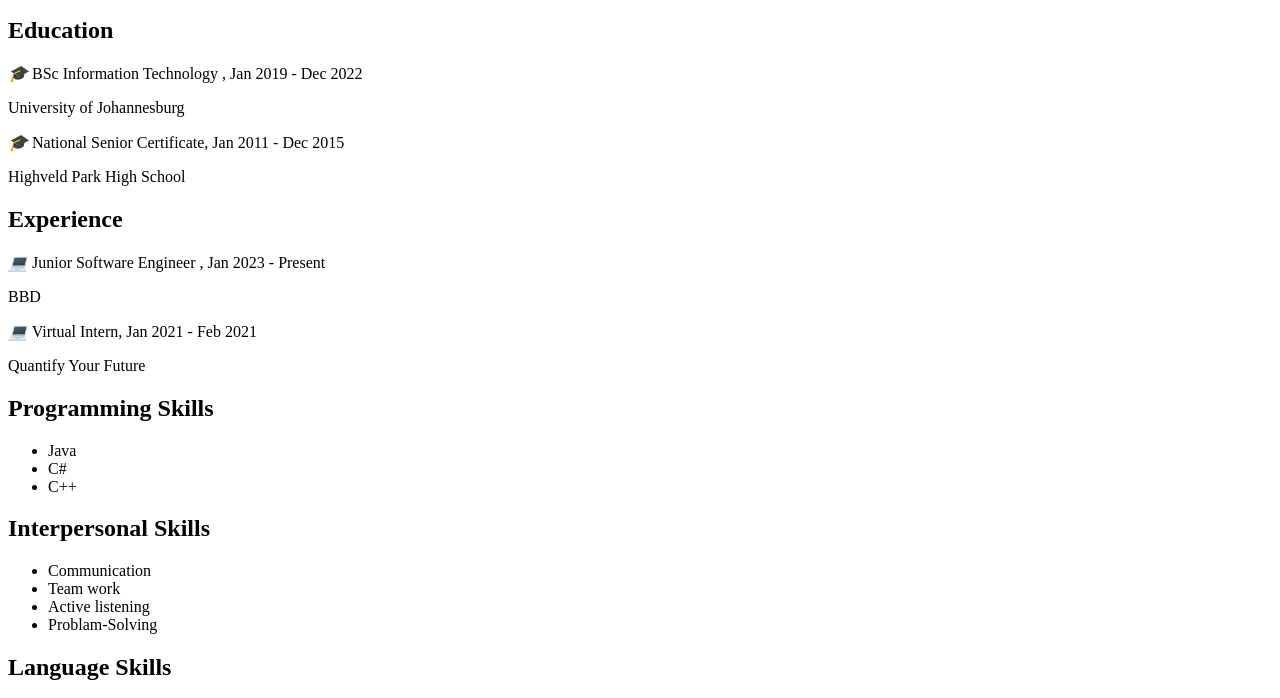
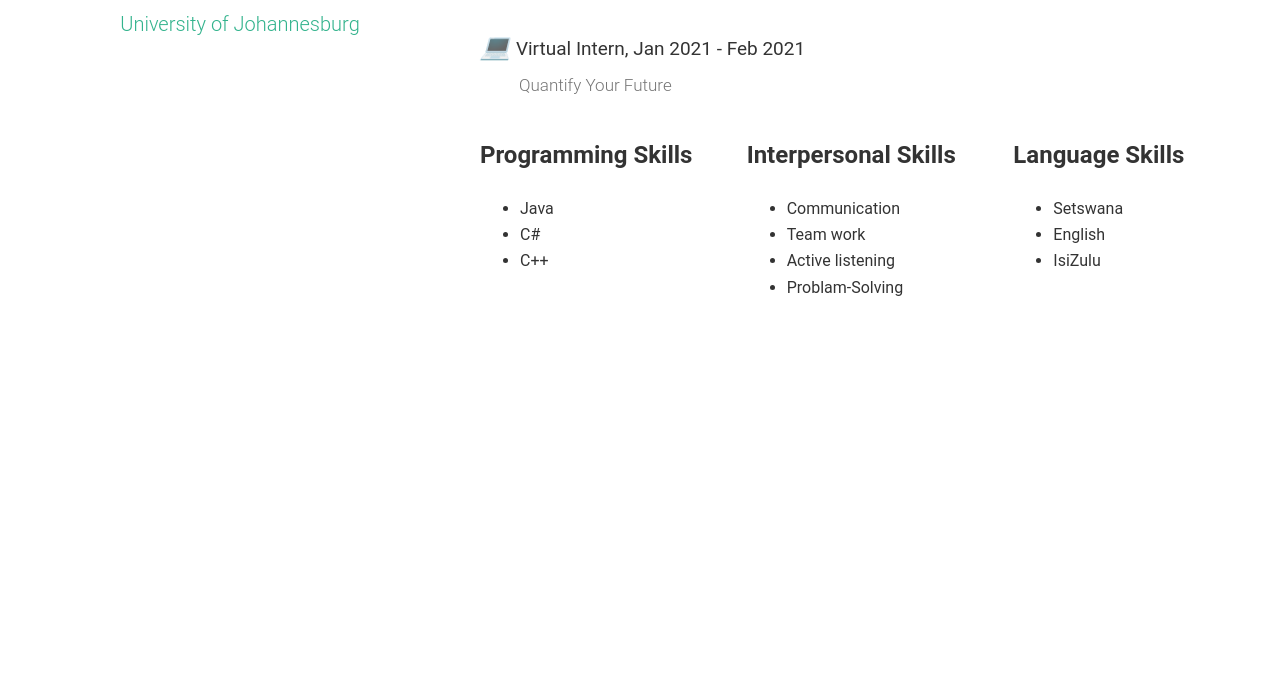
Before and after one commit to Motheo-Moiloa-BBD/Profile, a plain HTML site: page index.html in a window 1280 px wide. Shown: the part 722-1420 px from the top of the page. After the commit the page ends 1039 px from the top, so only its background shows below. Drawn offline with Linux system fonts and the light colour scheme.

Commit message:
add css folder and changed css reference

```diff
--- a/index.html
+++ b/index.html
@@ -2,13 +2,13 @@
 <html lang="en">
 <head>
     <meta charset="UTF-8">
+    <meta http-equiv="X-UA-Compatible" content="IE=edge">
     <meta name="viewport" content="width=device-width, initial-scale=1.0">
-    <meta http-equiv="X-UA-Compatible" content="IE=edge">
     <meta name="author" content="Motheo Moiloa">
     <meta name="description" content="Motheo's profile website">
     <title>Motheo Moiloa</title>
 
-    <link rel="stylesheet" href="style.css" type=“text/css”>
+    <link rel="stylesheet" href="./css/style.css">
     <link rel="shortcut icon" href="images/favicon.ico" type="image/x-icon">
 
 </head>
```
Also changed, not shown: css/style.css (renamed from style.css).
